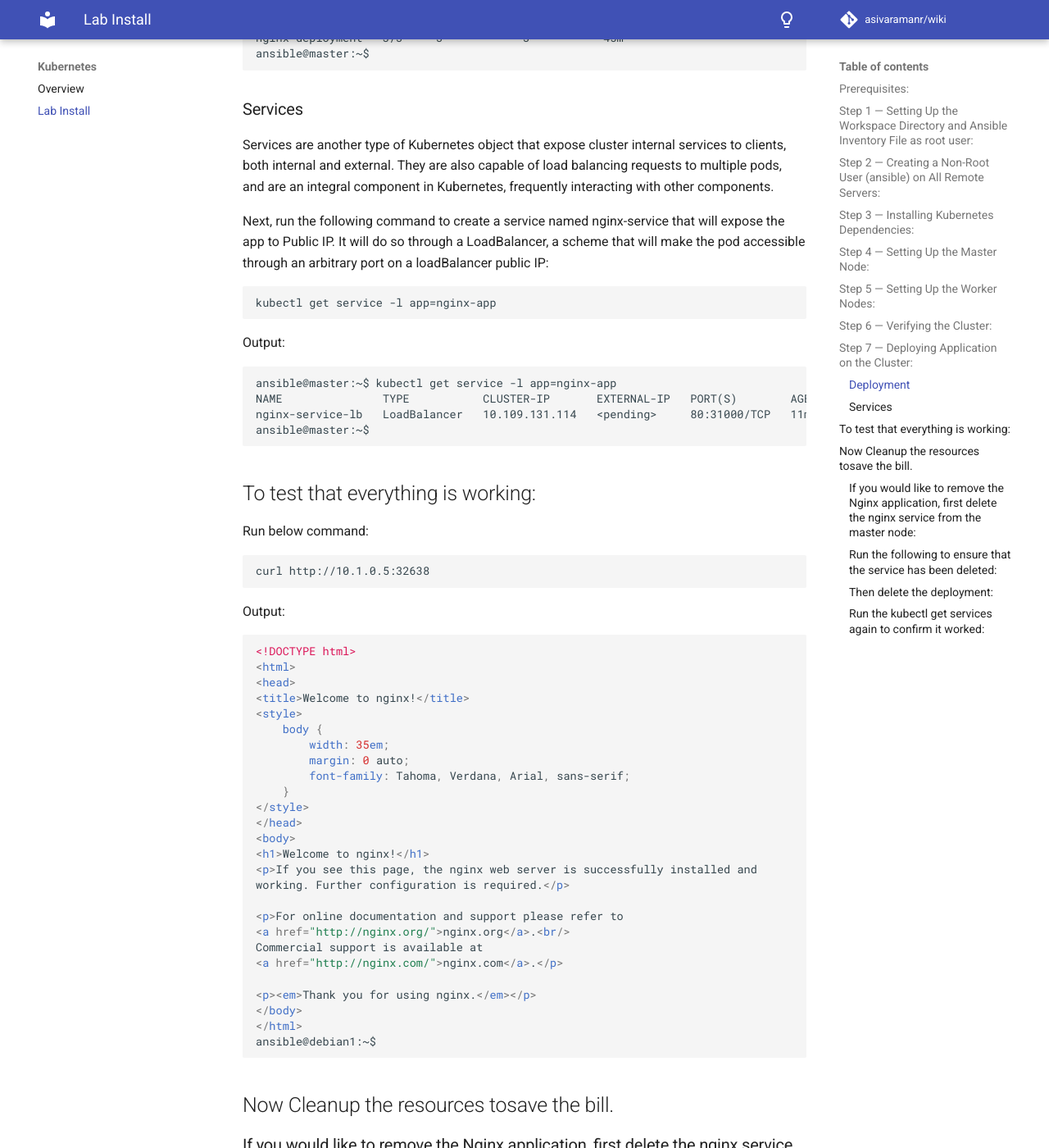
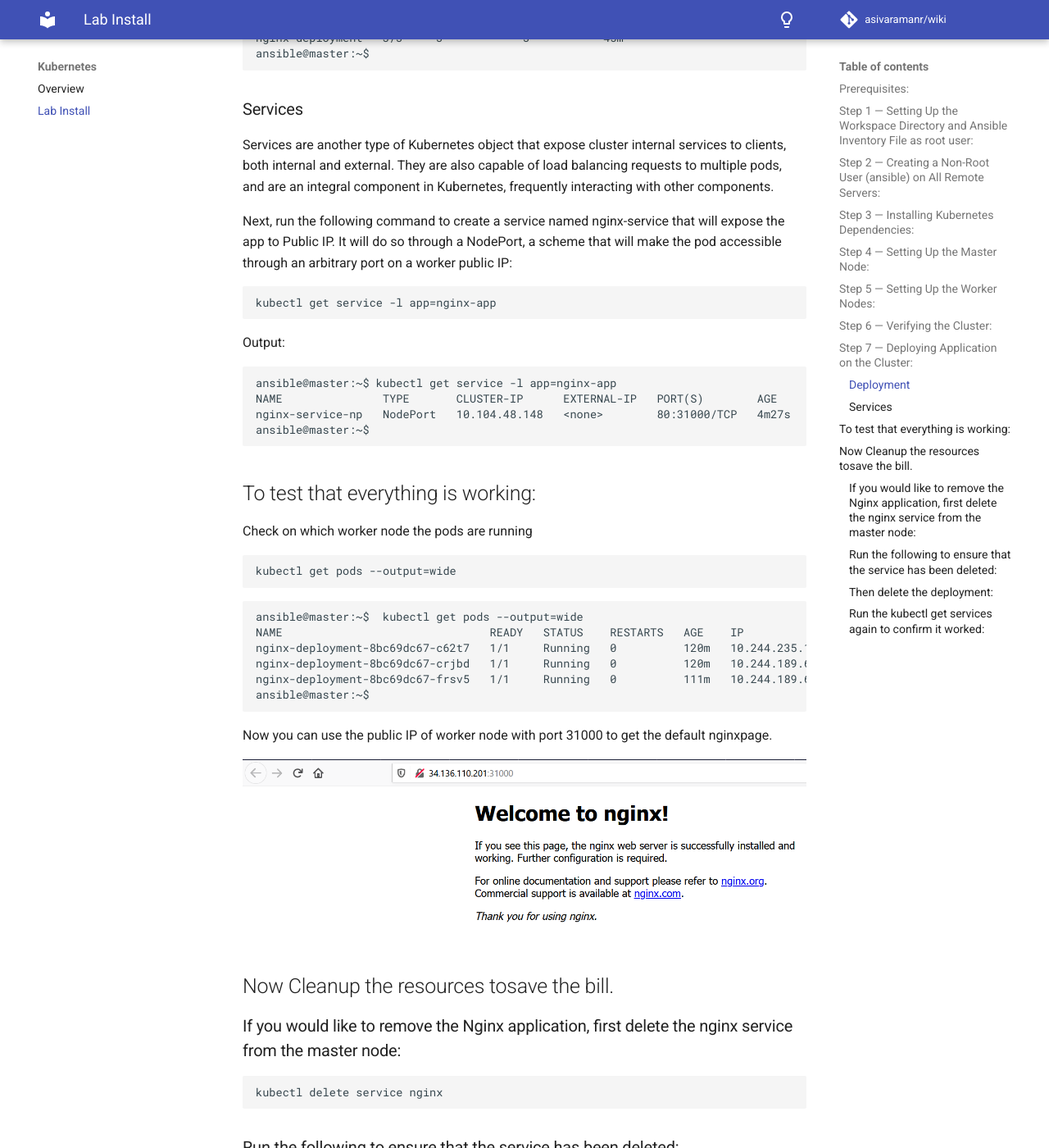
Before and after one commit to asivaramanr/wiki, an MkDocs documentation site: the page built from docs/Kubernetes/Installing_Kubernetes.md, in a window 1280 px wide and 1400 px high, scrolled down 3259 px. Shown: the whole window at 82% size. Built offline with MkDocs 1.6.1 and Material for MkDocs 9.7.7, drawn with Linux system fonts in a browser that asks for light colours; comment, search, counter and statistics services are not loaded.

Commit message:
updated with outputs

````diff
--- a/docs/Kubernetes/Installing_Kubernetes.md
+++ b/docs/Kubernetes/Installing_Kubernetes.md
@@ -127,7 +127,7 @@ ansible@master:~$
 
 Services are another type of Kubernetes object that expose cluster internal services to clients, both internal and external. They are also capable of load balancing requests to multiple pods, and are an integral component in Kubernetes, frequently interacting with other components.
 
-Next, run the following command to create a service named nginx-service that will expose the app to Public IP. It will do so through a LoadBalancer, a scheme that will make the pod accessible through an arbitrary port on a loadBalancer public IP:
+Next, run the following command to create a service named nginx-service that will expose the app to Public IP. It will do so through a NodePort, a scheme that will make the pod accessible through an arbitrary port on a worker public IP:
 
 ```
 kubectl get service -l app=nginx-app
@@ -135,46 +135,32 @@ kubectl get service -l app=nginx-app
 Output:
 ```
 ansible@master:~$ kubectl get service -l app=nginx-app
-NAME               TYPE           CLUSTER-IP       EXTERNAL-IP   PORT(S)        AGE
-nginx-service-lb   LoadBalancer   10.109.131.114   <pending>     80:31000/TCP   11m
+NAME               TYPE       CLUSTER-IP      EXTERNAL-IP   PORT(S)        AGE
+nginx-service-np   NodePort   10.104.48.148   <none>        80:31000/TCP   4m27s
 ansible@master:~$
 ```
 ## To test that everything is working:
 
-Run below command:
+Check on which worker node the pods are running
 ```
-curl http://10.1.0.5:32638
+kubectl get pods --output=wide
 ```
-Output:
 
-```html
-<!DOCTYPE html>
-<html>
-<head>
-<title>Welcome to nginx!</title>
-<style>
-    body {
-        width: 35em;
-        margin: 0 auto;
-        font-family: Tahoma, Verdana, Arial, sans-serif;
-    }
-</style>
-</head>
-<body>
-<h1>Welcome to nginx!</h1>
-<p>If you see this page, the nginx web server is successfully installed and
-working. Further configuration is required.</p>
+```
+ansible@master:~$  kubectl get pods --output=wide
+NAME                               READY   STATUS    RESTARTS   AGE    IP               NODE      NOMINATED NODE   READINESS GATES
+nginx-deployment-8bc69dc67-c62t7   1/1     Running   0          120m   10.244.235.131   worker1   <none>           <none>
+nginx-deployment-8bc69dc67-crjbd   1/1     Running   0          120m   10.244.189.66    worker2   <none>           <none>
+nginx-deployment-8bc69dc67-frsv5   1/1     Running   0          111m   10.244.189.67    worker2   <none>           <none>
+ansible@master:~$
+```
 
-<p>For online documentation and support please refer to
-<a href="http://nginx.org/">nginx.org</a>.<br/>
-Commercial support is available at
-<a href="http://nginx.com/">nginx.com</a>.</p>
+Now you can use the public IP of worker node with port 31000 to get the default nginxpage.
 
-<p><em>Thank you for using nginx.</em></p>
-</body>
-</html>
-ansible@debian1:~$
-```
+
+![nginx](nginx.PNG)
+
+
 ## Now Cleanup the resources tosave the bill.
 
 ### If you would like to remove the Nginx application, first delete the nginx service from the master node:
````
Also changed, not shown: docs/Kubernetes/nginx.PNG (added).
